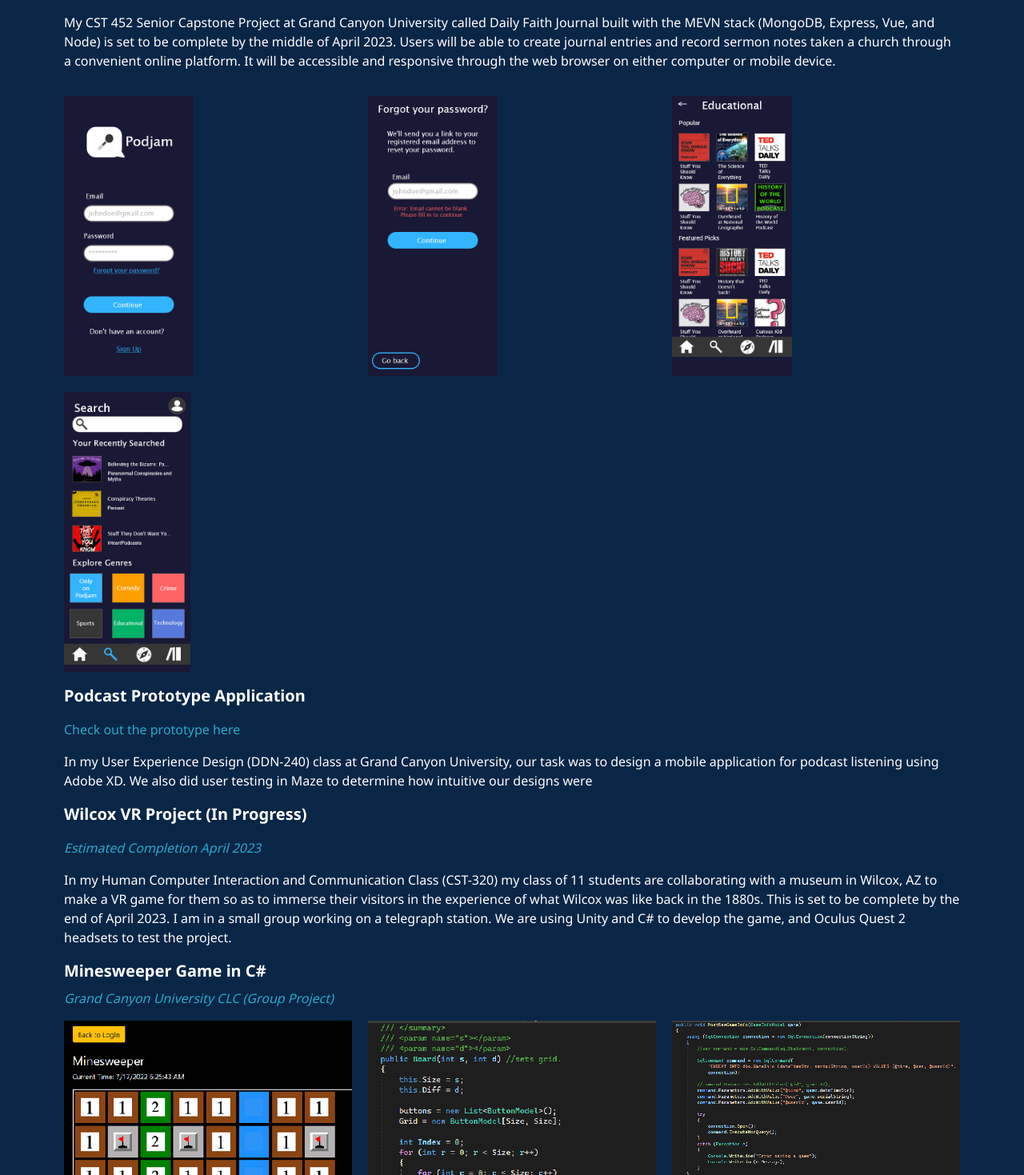
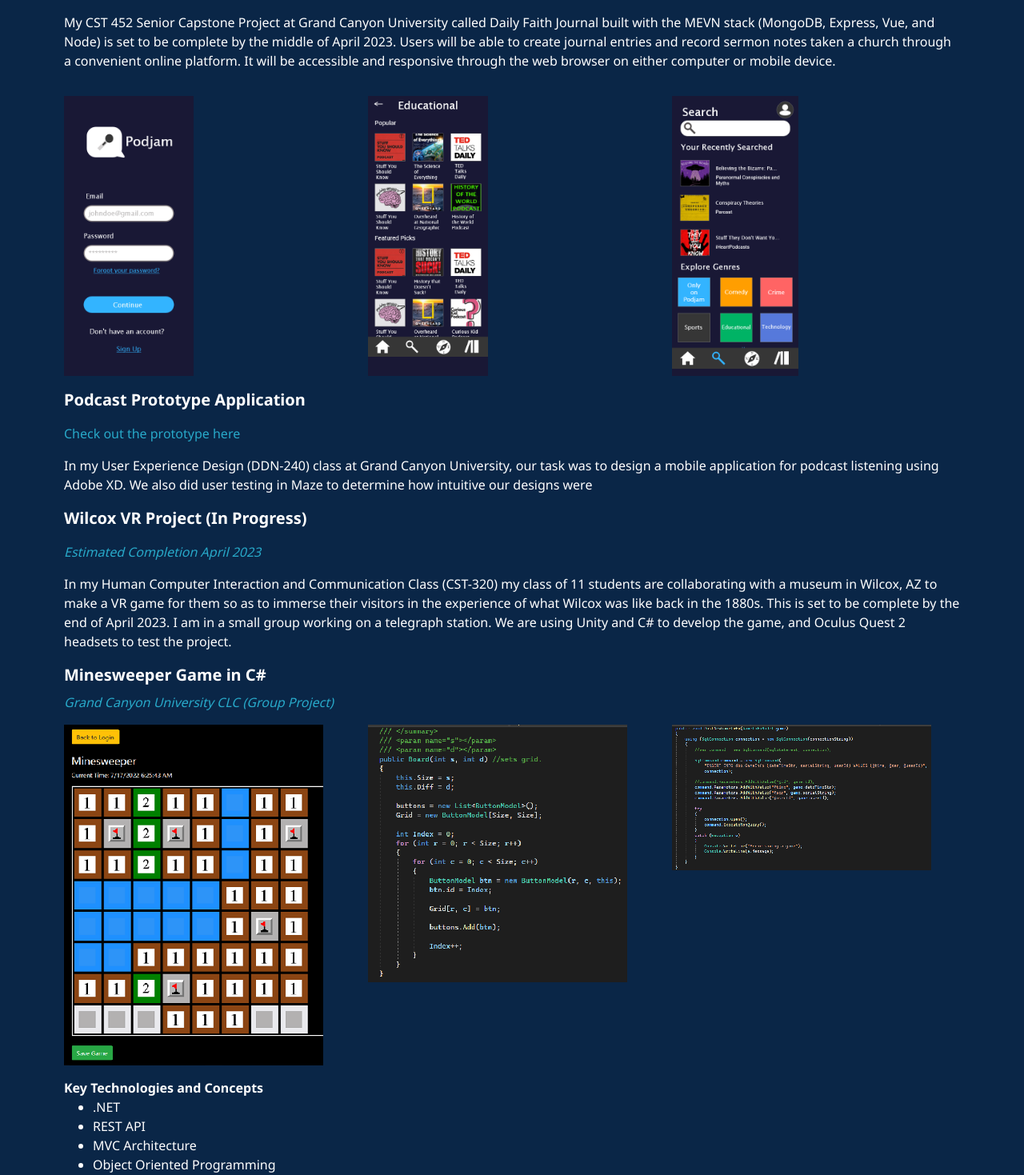
Before and after one commit to nicoleloughnane/projectportfolio, a Vue app: page / in a window 1280 px wide. Shown: the part 1001-2470 px from the top of the page at 80% size. Built offline with nearby package versions, Linux system fonts and the light colour scheme.

Commit message:
wireframe change

```diff
--- a/src/App.vue
+++ b/src/App.vue
@@ -62,7 +62,7 @@
     <!--Podcast Prototype project-->
     <div class="wireframes">
       <img class="wireframe" src="./assets/uxclass/LoginMain.png" alt="Login wireframe" />
-      <img class="wireframe" src="./assets/uxclass/recovery.png" alt="Account Recovery wireframe" />
+      <!-- <img class="wireframe" src="./assets/uxclass/recovery.png" alt="Account Recovery wireframe" /> -->
       <img class="wireframe" src="./assets/uxclass/OneGenre.png" alt="one genre wireframe" />
       <img class="wireframe" src="./assets/uxclass/Search.png" alt="Search wireframe" />
     </div>
@@ -188,7 +188,7 @@
 }
 /*one snippet */
 .minesweeperSnippet {
-  max-width: 100%;
+  max-width: 90%;
   height: auto;
   object-fit: cover;
   image-rendering: pixelated;
```
